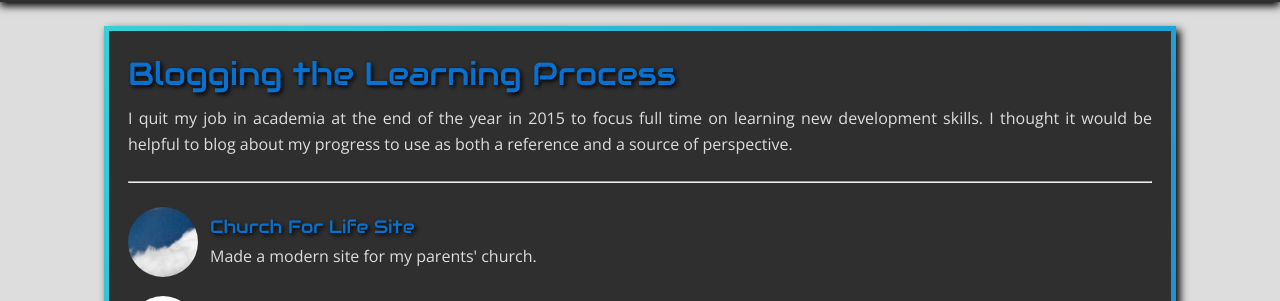
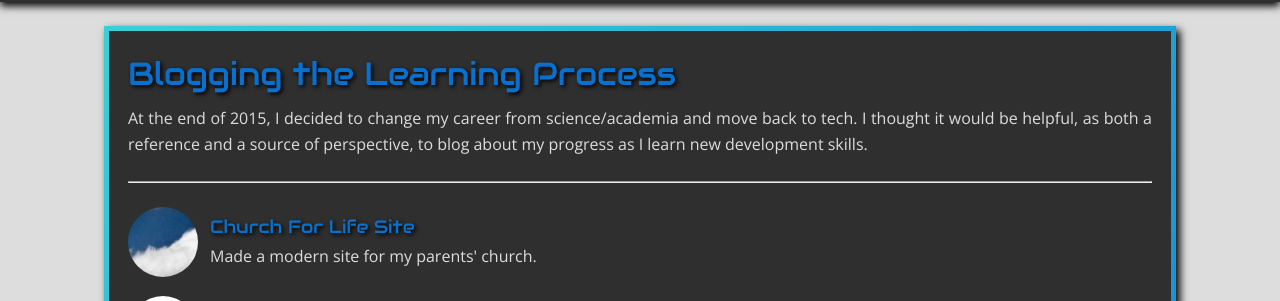
Before and after one commit to StaphSynth/StaphSynth.github.io, a Jekyll site: the page built from coding.md, in a window 1280 px wide. Shown: the part 247-548 px from the top of the page. Built offline with Jekyll 4.4.1, drawn with Linux system fonts in a browser that asks for light colours; nearby versions of some CDN libraries.

Commit message:
clarified 'coding' preamble

```diff
--- a/coding.md
+++ b/coding.md
@@ -8,7 +8,6 @@ navId: 2
 ---
 
 ## Blogging the Learning Process
-I quit my job in academia at the end of the year in 2015 to focus full time on learning new development skills.
-I thought it would be helpful to blog about my progress to use as both a reference and a source of perspective.
+At the end of 2015, I decided to change my career from science/academia and move back to tech. I thought it would be helpful, as both a reference and a source of perspective, to blog about my progress as I learn new development skills.
 
 {% include listGenerator.html %}
```
